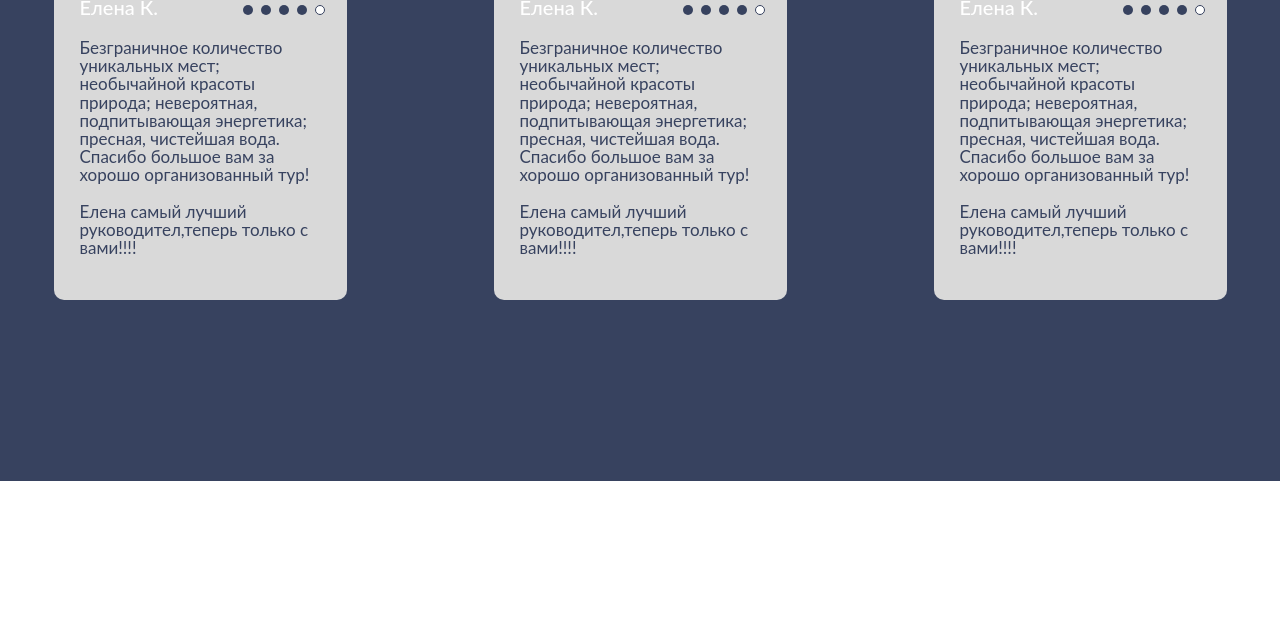
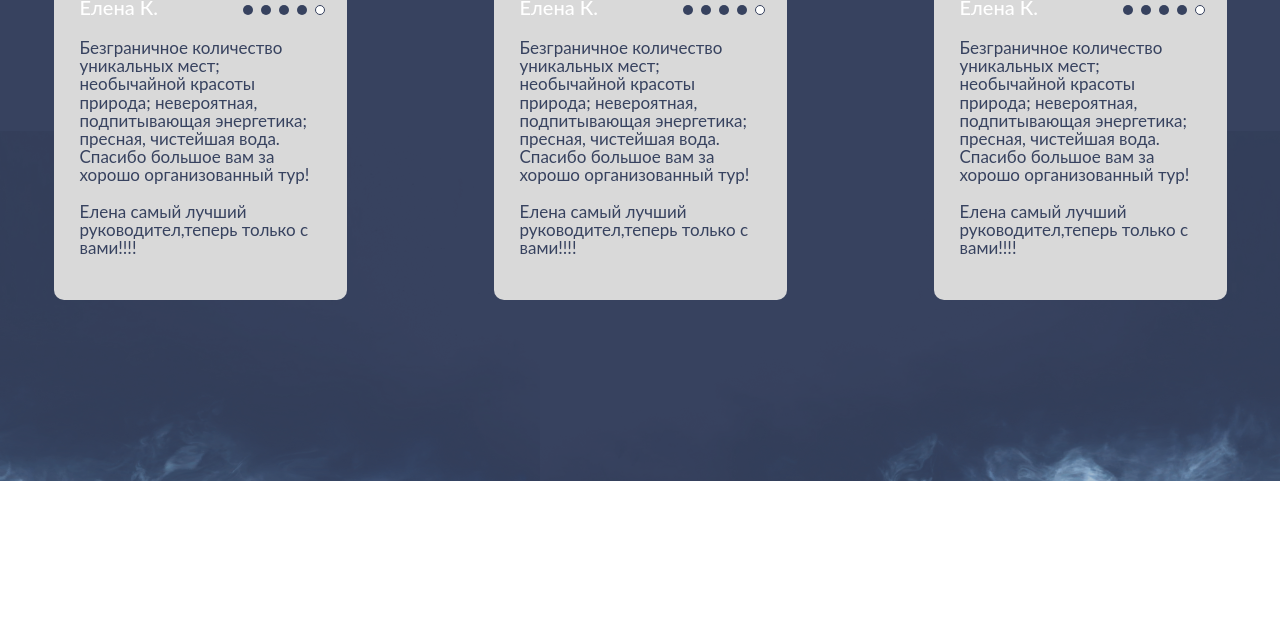
Before and after one commit to Vlad-miles/sittt, a plain HTML site: page index.html in a window 1280 px wide. Shown: the part 8180-8798 px from the top of the page. Drawn offline with nearby package versions, Linux system fonts and the light colour scheme.

Commit message:
Add files via upload

```diff
--- a/css/style.css
+++ b/css/style.css
@@ -2165,7 +2165,7 @@ line-height: 28px;
 /* Footer styles end */
 
 
-
+/* Облака                           */
 .bg-ex-sky {
   position: absolute;
   top: 720px;
@@ -2184,3 +2184,21 @@ line-height: 28px;
   from { background-position: 800px 0; }
   to { background-position: 0 0; }
 }
+.bg-ex-sky2 {
+  position: absolute;
+  top: 250px;
+  right: 0px;
+  background: url('../img/clouds/cloud-03.png') ;
+  background-position: 0 0;
+  background-repeat: repeat-x;
+
+  animation: animated-sky2 40s linear infinite;
+
+  width: 1440px;
+  height: 350px;
+}
+@keyframes animated-sky2 {
+  from { background-position: 800px 0; }
+  to { background-position: 0 0; }
+}
+/* Облака                           */
```
